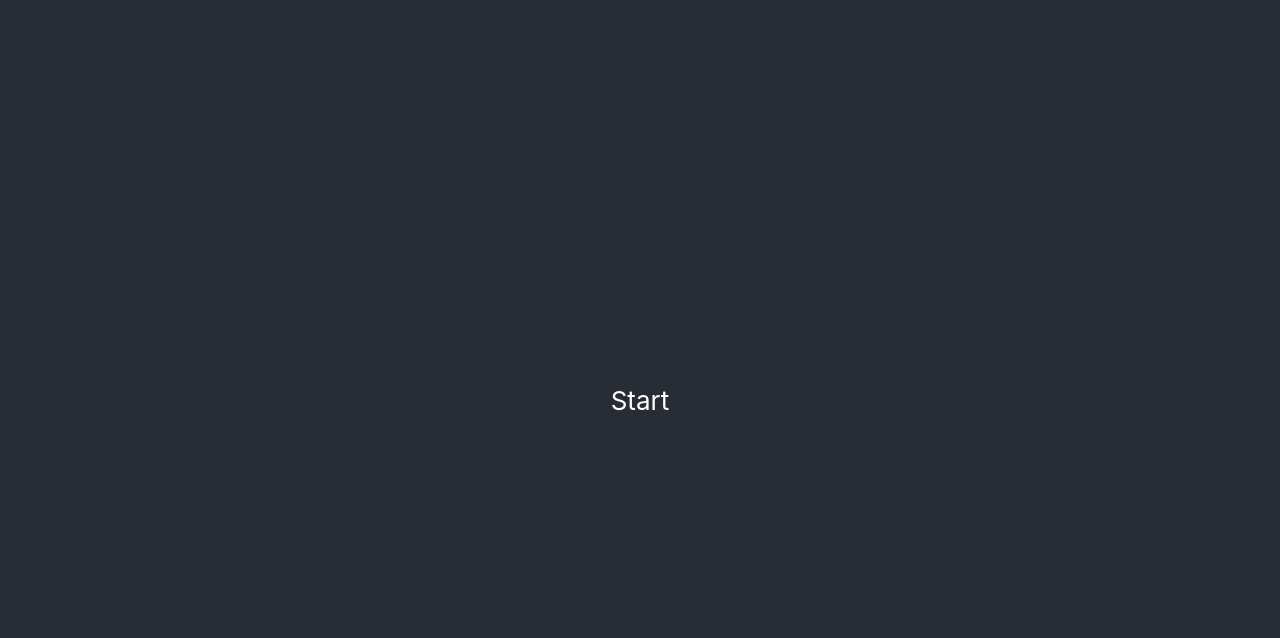
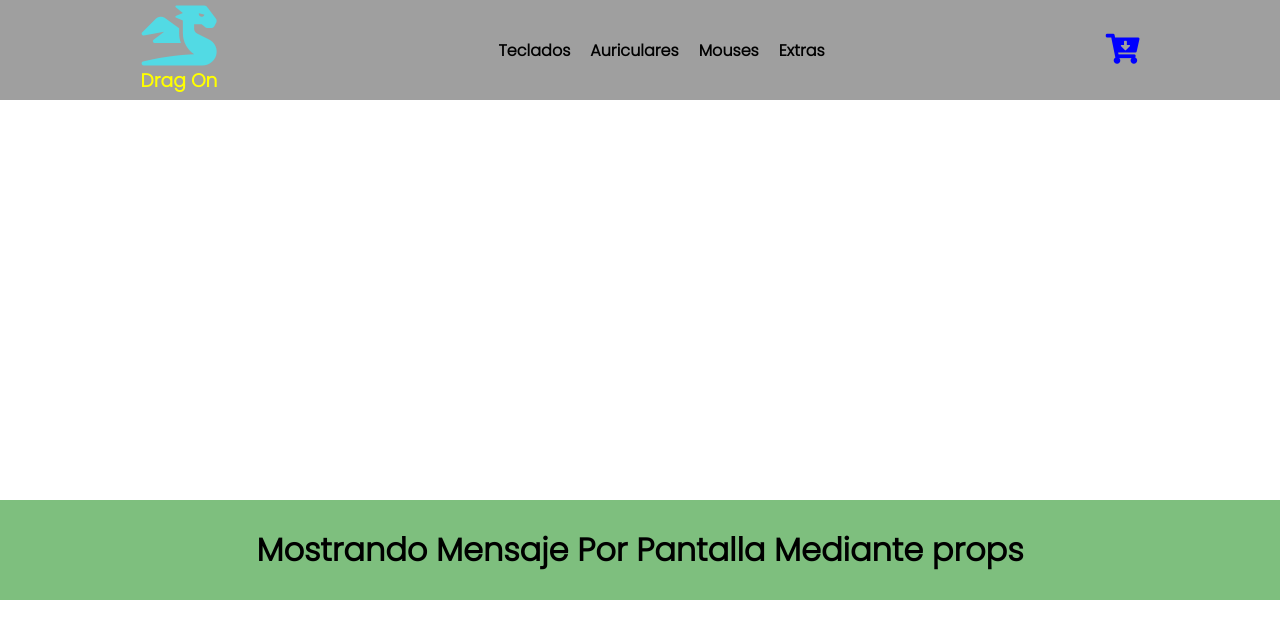
Before and after one commit to SmaelNicolas/ecommerceReact, a React (Create React App) app: page / in a window 1280 px wide. Shown: the top 638 px of the page. Built offline with nearby package versions, Linux system fonts and the light colour scheme.

Commit message:
organizacion carpetas, creacion NavBar y Container

```diff
--- a/public/index.html
+++ b/public/index.html
@@ -7,6 +7,9 @@
   <meta name="viewport" content="width=device-width, initial-scale=1" />
   <meta name="theme-color" content="#000000" />
   <meta name="description" content="Web site created using create-react-app" />
+  <link rel="icon" href="https://i.pinimg.com/564x/31/24/c5/3124c58daed7e5cf108e754f9da284d3.jpg">
+  <link rel="stylesheet" href="https://use.fontawesome.com/releases/v5.15.4/css/all.css"
+    integrity="sha384-DyZ88mC6Up2uqS4h/KRgHuoeGwBcD4Ng9SiP4dIRy0EXTlnuz47vAwmeGwVChigm" crossorigin="anonymous">
   <!-- <link rel="apple-touch-icon" href="%PUBLIC_URL%/logo192.png" /> -->
   <!--
       manifest.json provides metadata used when your web app is installed on a
@@ -22,7 +25,7 @@
       work correctly both with client-side routing and a non-root public URL.
       Learn how to configure a non-root public URL by running `npm run build`.
     -->
-  <title>React App</title>
+  <title>Drag On - Perifericos</title>
 </head>
 
 <body>
--- a/src/App.js
+++ b/src/App.js
@@ -1,8 +1,12 @@
+import NavBar from "./components/NavBar/NavBar";
+import ItemListContainer from "./components/container/ItemListContainer";
+
 function App() {
   return (
     <div className="App">
       <header className="App-header">
-        <p>Start</p>
+        <NavBar />
+        <ItemListContainer titulo="Mostrando Mensaje Por Pantalla Mediante props" />
       </header>
     </div>
   );
--- /dev/null
+++ b/src/components/NavBar/Categorias/Categorias.jsx
@@ -0,0 +1,31 @@
+function Categorias() {
+  return (
+    <ul className="lista">
+      <li className="listaElement">
+        <a className="listaLink" href="#teclados">
+          Teclados
+        </a>
+      </li>
+
+      <li className="listaElement">
+        <a className="listaLink" href="#auriculares">
+          Auriculares
+        </a>
+      </li>
+
+      <li className="listaElement">
+        <a className="listaLink" href="#mouses">
+          Mouses
+        </a>
+      </li>
+
+      <li className="listaElement">
+        <a className="listaLink" href="#extras">
+          Extras
+        </a>
+      </li>
+    </ul>
+  );
+}
+
+export default Categorias;
--- /dev/null
+++ b/src/components/NavBar/IconoCarrito/IconoCarrito.jsx
@@ -0,0 +1,9 @@
+const IconoCarrito = () => {
+  return (
+    <a href="#carrito">
+      <i className="fas fa-cart-arrow-down iconoCarrito"></i>
+    </a>
+  );
+};
+
+export default IconoCarrito;
--- /dev/null
+++ b/src/components/NavBar/Logo/Logo.jsx
@@ -0,0 +1,10 @@
+function Logo() {
+  return (
+    <section className="seccionLogo">
+      <i className="fas fa-dragon logo"></i>
+      <h1 className="nombreLogo">Drag On</h1>
+    </section>
+  );
+}
+
+export default Logo;
--- /dev/null
+++ b/src/components/NavBar/NavBar.jsx
@@ -0,0 +1,15 @@
+import Logo from "./Logo/Logo";
+import Categorias from "./Categorias/Categorias";
+import IconoCarrito from "./IconoCarrito/IconoCarrito";
+
+const NavBar = () => {
+  return (
+    <nav className="navbar">
+      <Logo />
+      <Categorias />
+      <IconoCarrito />
+    </nav>
+  );
+};
+
+export default NavBar;
--- /dev/null
+++ b/src/components/container/ItemListContainer.jsx
@@ -0,0 +1,7 @@
+import React from "react";
+
+const ItemListContainer = (props) => {
+  return <h1 className="mensaje"> {props.titulo} </h1>;
+};
+
+export default ItemListContainer;
--- a/src/style.css
+++ b/src/style.css
@@ -1,32 +1,78 @@
-body {
+@import url("https://fonts.googleapis.com/css2?family=Poppins:wght@300&display=swap");
+
+* {
   margin: 0;
-  font-family: -apple-system, BlinkMacSystemFont, "Segoe UI", "Roboto", "Oxygen",
-    "Ubuntu", "Cantarell", "Fira Sans", "Droid Sans", "Helvetica Neue",
-    sans-serif;
-  -webkit-font-smoothing: antialiased;
-  -moz-osx-font-smoothing: grayscale;
+  padding: 0;
+  box-sizing: border-box;
+  font-family: "Poppins", sans-serif;
 }
 
-code {
-  font-family: source-code-pro, Menlo, Monaco, Consolas, "Courier New",
-    monospace;
+body {
+  width: calc(100vw - (100vw - 100%));
 }
 
-.App {
-  text-align: center;
+.navbar {
+  width: 100%;
+  height: 100px;
+
+  display: flex;
+  flex-direction: row;
+  flex-wrap: wrap;
+
+  justify-content: space-around;
+  align-items: center;
+
+  background-color: rgba(0, 0, 0, 0.377);
 }
 
-.App-header {
-  background-color: #282c34;
-  min-height: 100vh;
+.seccionLogo {
   display: flex;
   flex-direction: column;
+
+  justify-content: center;
   align-items: center;
-  justify-content: center;
-  font-size: calc(10px + 2vmin);
-  color: white;
 }
 
-.App-link {
-  color: #61dafb;
+.logo {
+  font-size: 60px;
+  color: rgb(82, 218, 228);
 }
+
+.nombreLogo {
+  color: yellow;
+  cursor: default;
+}
+
+.lista {
+  display: flex;
+  flex-direction: row;
+
+  gap: 20px;
+  list-style: none;
+}
+
+.listaLink {
+  text-decoration: none;
+  color: black;
+  font-weight: bold;
+}
+
+.iconoCarrito {
+  font-size: 30px;
+  color: blue;
+}
+
+.mensaje {
+  margin-top: 400px;
+
+  width: 100%;
+  height: 100px;
+  background-color: rgba(0, 128, 0, 0.507);
+
+  display: flex;
+
+  justify-content: center;
+  align-items: center;
+
+  cursor: default;
+}
```
Also changed, not shown: public/manifest.json, src/components/NavBar/IconoCarrito/icon.png (added), src/components/NavBar/Logo/1.svg (added).
